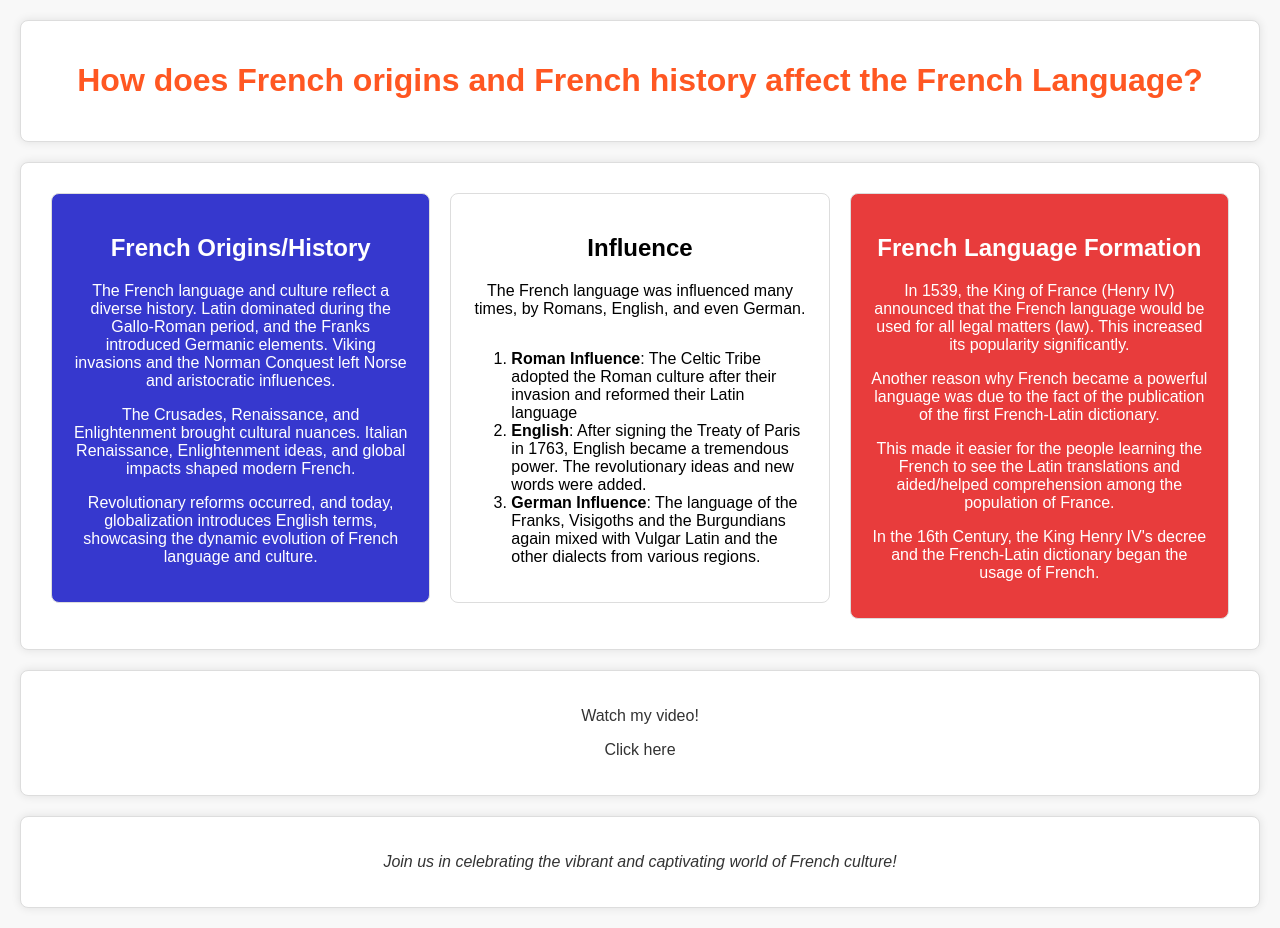
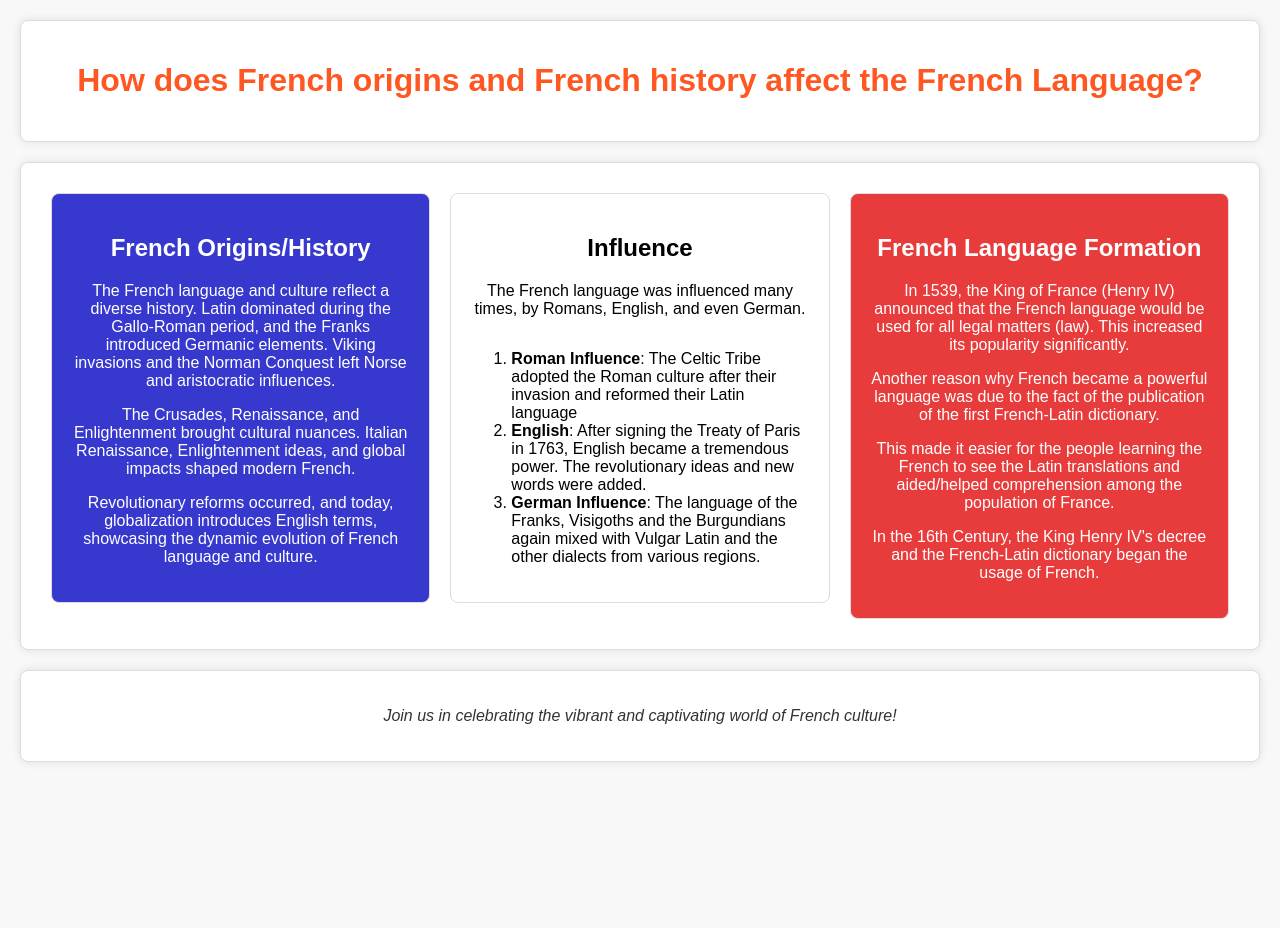
Before and after one commit to Mountains-CSS/languages-week, a React (Create React App) app: page / in a window 1280 px wide. After the commit the page ends 800 px from the top, so only its background shows below. Built offline with nearby package versions, Linux system fonts and the light colour scheme.

Commit message:
Update App.js

```diff
--- a/src/App.js
+++ b/src/App.js
@@ -78,11 +78,6 @@ const App = () => {
         </div>
       </main>
 
-      <div className="link">
-        <p>Watch my video!</p>
-        <p>Click here</p>
-      </div>
-
       <footer className="footer">
         <p>Join us in celebrating the vibrant and captivating world of French culture!</p>
       </footer>
```
